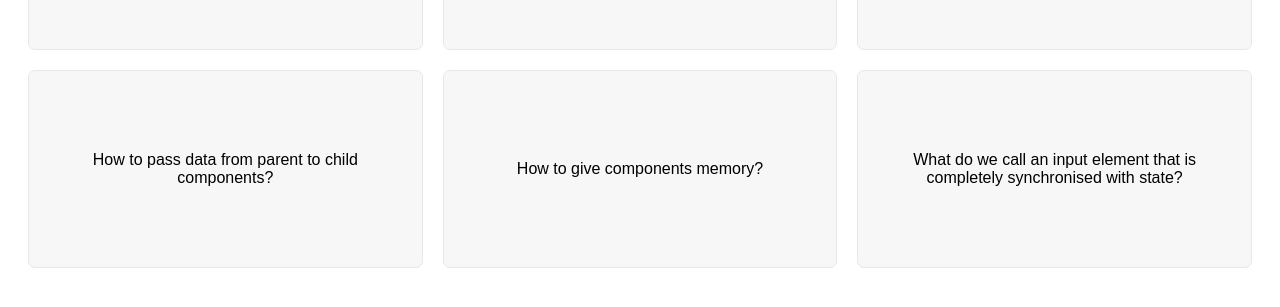
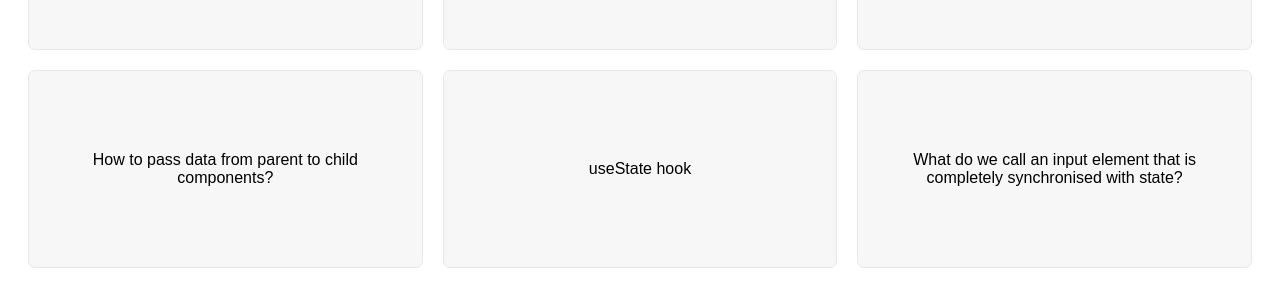
Before and after one commit to Scientific-Research/react-exercise-flashcards, a React (Vite) app: page / in a window 1280 px wide. Shown: the part 175-482 px from the top of the page. Built offline with nearby package versions, Linux system fonts and the light colour scheme.

Commit message:
the first setp of the answer!

```diff
--- a/src/App.tsx
+++ b/src/App.tsx
@@ -46,38 +46,24 @@ const questions = [
 function FlashCards() {
   // return <div>TODO</div>;
   // NOTE: we want that none of the questions will be open at the beginning! => useState(null)
-  const [selectedId, setSelectedId] = useState<null | number>(null);
-  const [selectedAnswer, setselectedAnswer] = useState<null | string>(null);
+  const [selectedId, setSelectedId] = useState(9103);
 
-  const handleSelectedId = (id: number | null, ans: string | null) => {
+  const handleSelectedId = (id: number) => {
     setSelectedId(() => id);
-    setselectedAnswer(() => ans);
   };
   console.log(selectedId);
-  console.log(selectedAnswer);
 
   return (
     <>
       <div className="flashcards">
         {questions.map((q) => (
-          <React.Fragment key={q.id}>
-            {/* <div onClick={() => setselectedId(q.id)}>{q.question}</div> */}
-            {/* ODER */}
+          <div key={q.id}>
+            {/* <div className={`${q.id === 9103 ? "selected" : ""}`}> */}
+            {/* {q.id === 1297 ? q.answer : q.question} */}
+            {/* </div> */}
             {/* <div onClick={() => handleSelectedId(q.id)}>{q.question}</div> */}
-            {/* <div>{q.question}</div> */}
-            {selectedId === 1297 ? (
-              // <div className="selected">{selectedAnswer}</div>
-              <div className={`${q.id === 1297 ? "selected" : ""}`}>
-                {q.id === 1297 ? q.answer : q.question}
-              </div>
-            ) : (
-              <div onClick={() => handleSelectedId(q.id, q.answer)}>
-                {q.question}
-              </div>
-            )}
-            {/* {selectedId === 9103 && <div>{q.answer}</div>} */}
-            {/* {selectedId === 9103 && <div>{selectedAnswer}</div>} */}
-          </React.Fragment>
+            <p>{q.id === selectedId ? q.answer : q.question}</p>
+          </div>
         ))}
       </div>
     </>
```
